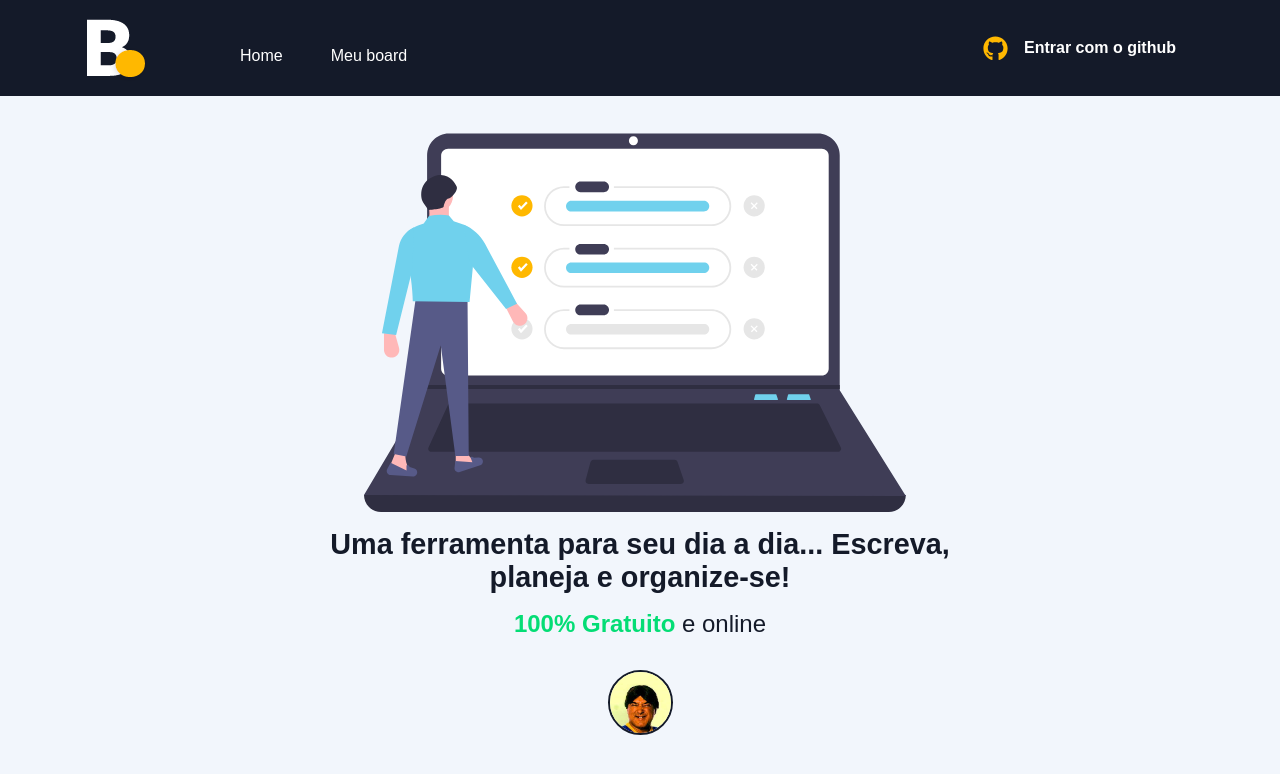
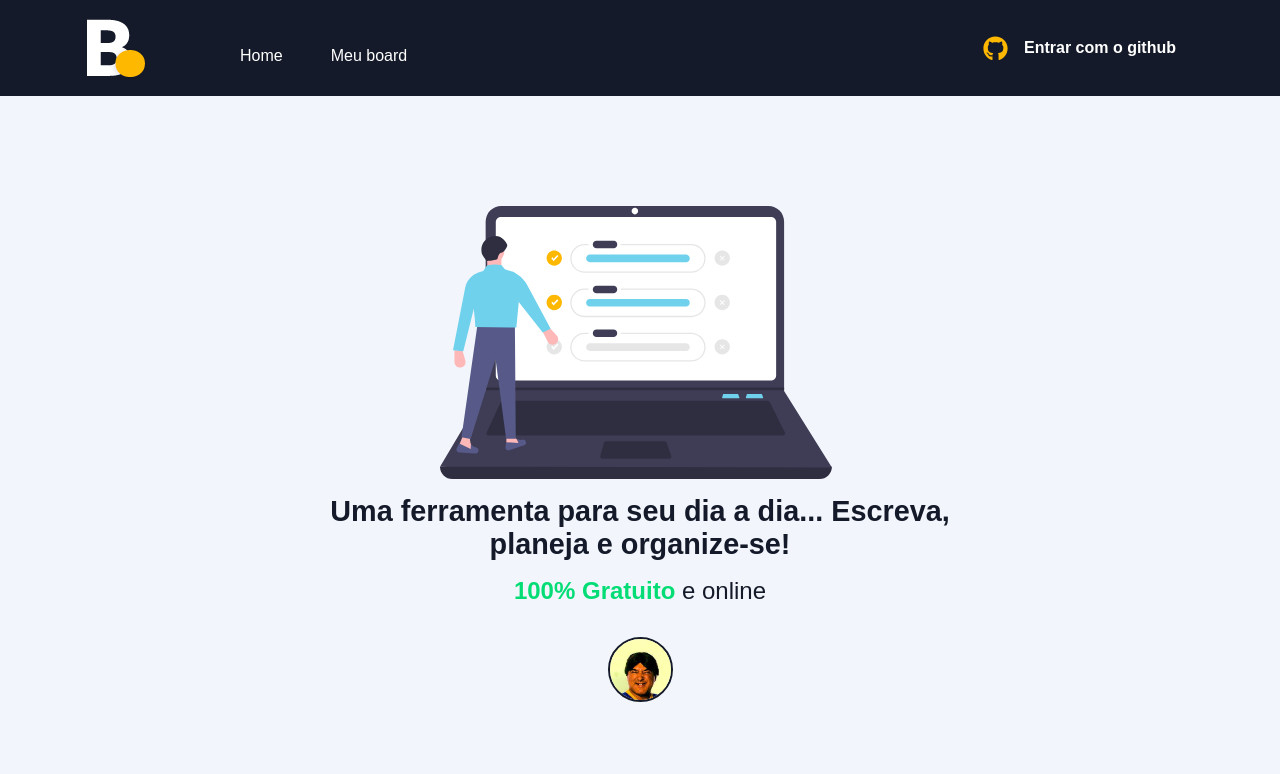
Before and after one commit to pablojr17/board, a Next.js app: page / in a window 1280 px wide. Shown: the top 774 px of the page. Built offline with nearby package versions, Linux system fonts and the light colour scheme; no server answers.

Commit message:
Configurando pagamento

```diff
--- a/src/pages/donate/index.tsx
+++ b/src/pages/donate/index.tsx
@@ -10,6 +10,9 @@ interface DonateProps {
     image: string;
   }
 }
+
+//CLIENT_ID AdqKuo9phfTrVvp2e3pRhMTcnaOUGzlUseoaOHdRZ3_Z4pStAdRX14XAtPKOLS2Hakjxks4eSTvM74N_
+// <script src="https://www.paypal.com/sdk/js?client-id=YOUR_CLIENT_ID"></script>
 
 export default function Donate({ user}: DonateProps) {
   return (
--- a/src/styles/styles.module.scss
+++ b/src/styles/styles.module.scss
@@ -2,6 +2,7 @@
   max-width: 1120px;
   margin: 0 auto;
   padding: 0 2rem;
+  min-height: calc(100vh - 6rem);
 
   display: flex;
   flex-direction: column;
@@ -10,6 +11,7 @@
 
   img {
     margin-top: 2rem;
+    width: 400px;
   }
 }
 
```
